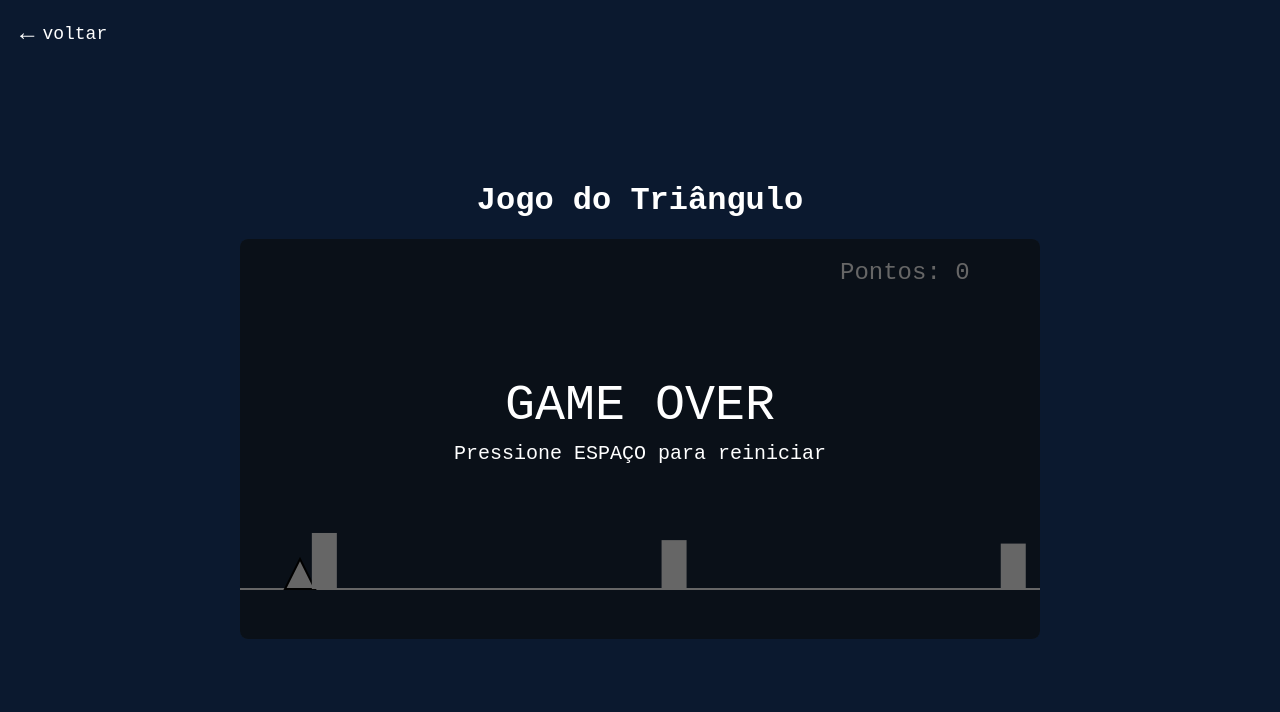
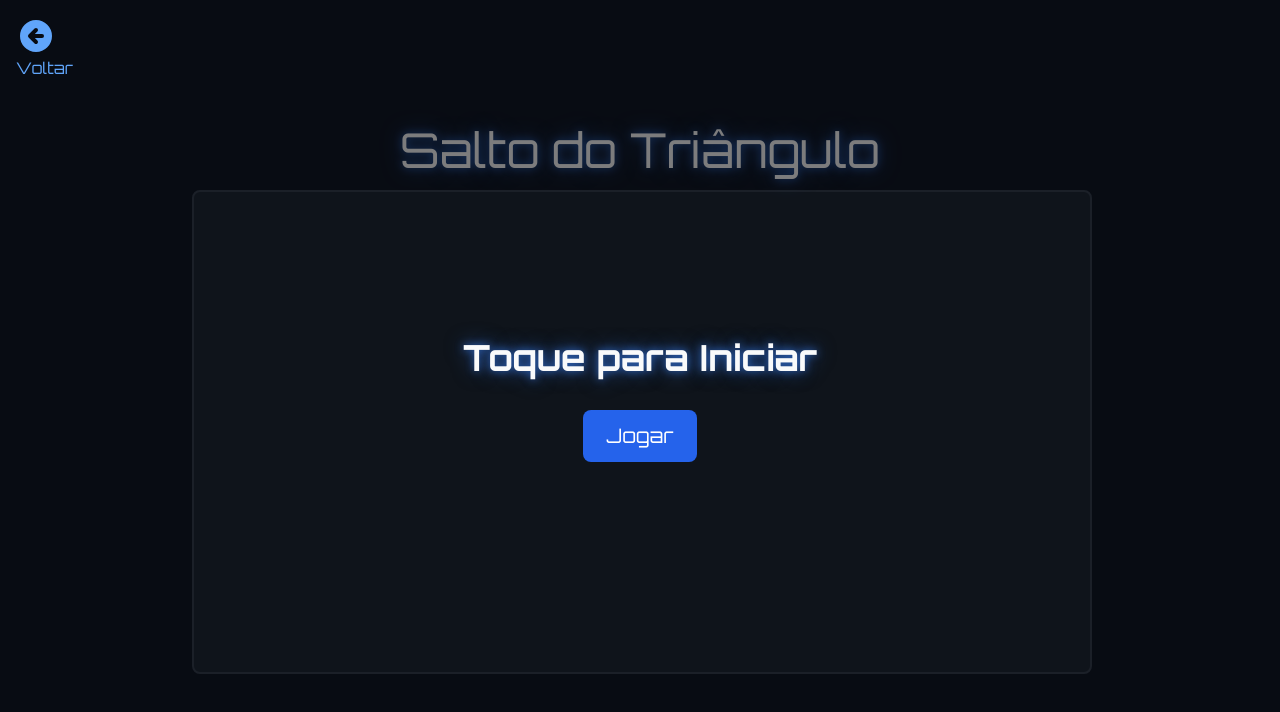
Before and after one commit to krocksss/krocksss.github.io, a plain HTML site: page game.html in a window 1280 px wide. Drawn offline with nearby package versions, Linux system fonts and the light colour scheme.

Commit message:
Update game.html

```diff
--- a/game.html
+++ b/game.html
@@ -1,265 +1,256 @@
 <!DOCTYPE html>
-<html lang="pt-br">
+<html lang="pt-BR">
 <head>
     <meta charset="UTF-8">
-    <meta name="viewport" content="width=device-width, initial-scale=1.0">
-    <title>Jogo do Triângulo</title>
+    <meta name="viewport" content="width=device-width, initial-scale=1.0, user-scalable=no">
+    <title>Game - Salto do Triângulo</title>
+    <script src="https://cdn.tailwindcss.com"></script>
+    <link href="https://fonts.googleapis.com/css2?family=Orbitron:wght@400;700&display=swap" rel="stylesheet">
     <style>
         body {
-            display: flex;
-            justify-content: center;
-            align-items: center;
-            height: 100vh;
-            margin: 0;
-            /* Tom de azul escuro extraído da imagem */
-            background-color: #0b192f;
-            font-family: 'Courier New', Courier, monospace;
-            color: white;
-            position: relative; /* Necessário para posicionar o botão 'voltar' */
-        }
-        #game-container {
-            display: flex;
-            flex-direction: column;
-            align-items: center;
+            font-family: 'Orbitron', sans-serif;
+            background-color: #111827;
+            color: #F9FAFB;
+            overflow: hidden; /* Evita barras de rolagem */
         }
         canvas {
-            /* Fundo azul dentro do canvas, como solicitado */
-            background-color: #1a293d;
-            border-radius: 8px;
+            background-color: #1F2937; /* bg-gray-800 */
+            display: block;
+            border-radius: 0.5rem;
+            border: 2px solid #374151; /* bg-gray-700 */
         }
-        h1 {
-            margin-bottom: 20px;
-        }
-        /* Estilo para o botão 'voltar' */
-        .back-button {
-            position: absolute;
-            top: 20px;
-            left: 20px;
-            color: white;
-            text-decoration: none;
-            font-size: 18px;
-            display: flex;
-            align-items: center;
-            gap: 8px; /* Espaço entre a seta e o texto */
-        }
-        .back-button span:first-child {
-            font-size: 24px; /* Aumenta o tamanho da seta */
-        }
-        .back-button:hover {
-            text-decoration: underline;
+        .text-glow {
+            text-shadow: 0 0 8px rgba(59, 130, 246, 0.7), 0 0 20px rgba(59, 130, 246, 0.5);
         }
     </style>
 </head>
-<body>
+<body class="flex flex-col items-center justify-center min-h-screen p-4 relative">
 
-<a href="index.html" class="back-button">
-    <span>&larr;</span> <!-- Seta para a esquerda -->
-    <span>voltar</span>
+    <a href="index.html" class="absolute top-4 left-4 text-blue-400 hover:text-blue-300 transition-colors z-10" aria-label="Voltar ao Portfólio">
+        <svg xmlns="http://www.w3.org/2000/svg" class="h-10 w-10" viewBox="0 0 20 20" fill="currentColor">
+            <path fill-rule="evenodd" d="M10 18a8 8 0 100-16 8 8 0 000 16zm.707-10.293a1 1 0 00-1.414-1.414l-3 3a1 1 0 000 1.414l3 3a1 1 0 001.414-1.414L9.414 11H13a1 1 0 100-2H9.414l1.293-1.293z" clip-rule="evenodd" />
+
+        <p>Voltar</P>
+        </svg>
     </a>
 
-<div id="game-container">
-    <h1>Jogo do Triângulo</h1>
-    <canvas id="gameCanvas" width="800" height="400"></canvas>
+    <div id="game-container" class="w-full max-w-4xl mx-auto text-center">
+        <h1 class="text-3xl md:text-5xl text-glow mb-4">Salto do Triângulo</h1>
+        <canvas id="gameCanvas"></canvas>
+
+        <!-- Tela de Início / Game Over -->
+        <div id="message-box" class="absolute inset-0 flex flex-col items-center justify-center bg-black bg-opacity-50">
+            <div id="message-content" class="text-center">
+                <h2 id="message-title" class="text-4xl font-bold text-glow">Toque para Iniciar</h2>
+                <p id="message-score" class="text-2xl mt-2"></p>
+                <button id="restart-button" class="mt-6 px-6 py-3 bg-blue-600 text-white rounded-lg hover:bg-blue-700 transition-colors text-xl">
+                    Jogar
+                </button>
+            </div>
+        </div>
     </div>
 
     <script>
         const canvas = document.getElementById('gameCanvas');
         const ctx = canvas.getContext('2d');
+        const gameContainer = document.getElementById('game-container');
 
-    // Constantes e Variáveis do Jogo
-    const LARGURA_TELA = canvas.width;
-    const ALTURA_TELA = canvas.height;
-    const ALTURA_CHAO = ALTURA_TELA - 50;
+        // Elementos da UI
+        const messageBox = document.getElementById('message-box');
+        const messageTitle = document.getElementById('message-title');
+        const messageScore = document.getElementById('message-score');
+        const restartButton = document.getElementById('restart-button');
 
-    let velocidadeJogo = 3; // Velocidade inicial reduzida para 60% (era 5)
-    let pontuacao = 0;
-    let gameOver = false;
-    let frame = 0;
+        let score = 0;
+        let gameSpeed = 3;
+        let isGameOver = true;
+        let animationFrameId;
 
-    // Jogador (Triângulo)
-    const jogador = {
-        x: 60,
-        y: ALTURA_CHAO,
-        largura: 30, // Largura da base do triângulo
-        altura: 30,  // Altura do triângulo
-        velocidadeY: 0,
-        gravidade: 0.8,
-        forcaPulo: -16,
-        estaPulando: false,
+        // Configurações do jogador (triângulo)
+        const player = {
+            x: 50,
+            y: 0, // Será definido dinamicamente
+            width: 30,
+            height: 30,
+            velocityY: 0,
+            gravity: 0.5,
+            jumpStrength: -12,
+            isJumping: false
+        };
 
-        desenhar() {
+        // Configurações dos obstáculos
+        let obstacles = [];
+        let obstacleTimer = 0;
+        let obstacleInterval = 120; // Intervalo para gerar novos obstáculos
+
+        function resizeCanvas() {
+            canvas.width = gameContainer.clientWidth;
+            canvas.height = window.innerHeight * 0.6;
+            player.y = canvas.height - player.height;
+        }
+
+        function drawPlayer() {
+            ctx.fillStyle = '#3B82F6'; // blue-500
             ctx.beginPath();
-            // Ponto superior do triângulo
-            ctx.moveTo(this.x, this.y - this.altura);
-            // Ponto inferior direito
-            ctx.lineTo(this.x + this.largura / 2, this.y);
-            // Ponto inferior esquerdo
-            ctx.lineTo(this.x - this.largura / 2, this.y);
+            ctx.moveTo(player.x, player.y);
+            ctx.lineTo(player.x + player.width, player.y);
+            ctx.lineTo(player.x + player.width / 2, player.y - player.height);
             ctx.closePath();
+            ctx.fill();
+        }
 
-            // Preenchimento e contorno
-            ctx.fillStyle = '#FFFFFF'; // Branco
-            ctx.fill();
-            ctx.strokeStyle = '#000000'; // Preto
-            ctx.lineWidth = 2;
-            ctx.stroke();
-        },
+        function updatePlayer() {
+            player.velocityY += player.gravity;
+            player.y += player.velocityY;
 
-        pular() {
-            // Só pode pular se não estiver no ar
-            if (!this.estaPulando) {
-                this.velocidadeY = this.forcaPulo;
-                this.estaPulando = true;
-            }
-        },
-
-        atualizar() {
-            this.velocidadeY += this.gravidade;
-            this.y += this.velocidadeY;
-
-            // Impede que o jogador caia para fora da tela
-            if (this.y > ALTURA_CHAO) {
-                this.y = ALTURA_CHAO;
-                this.velocidadeY = 0;
-                this.estaPulando = false;
+            // Previne que o jogador caia para fora do chão
+            if (player.y > canvas.height - player.height) {
+                player.y = canvas.height - player.height;
+                player.velocityY = 0;
+                player.isJumping = false;
             }
         }
-    };
 
-    // Obstáculos
-    const obstaculos = [];
+        function jump() {
+            if (!player.isJumping) {
+                player.velocityY = player.jumpStrength;
+                player.isJumping = true;
+            }
+        }
 
-    function criarObstaculo() {
-        const altura = Math.random() * 40 + 25; // Altura aleatória entre 25 e 65
-        const largura = 25;
-        obstaculos.push({
-            x: LARGURA_TELA,
-            y: ALTURA_CHAO - altura,
-            largura: largura,
-            altura: altura,
-            passou: false // Nova propriedade para controlar a pontuação
+        function drawObstacles() {
+            ctx.fillStyle = '#F87171'; // red-400
+            obstacles.forEach(obstacle => {
+                ctx.fillRect(obstacle.x, obstacle.y, obstacle.width, obstacle.height);
             });
         }
 
-    function atualizarObstaculos() {
-        // Gera novos obstáculos em intervalos que diminuem com a velocidade
-        if (frame % Math.floor(120 / (velocidadeJogo / 3)) === 0) {
-            criarObstaculo();
+        function updateObstacles() {
+            obstacleTimer++;
+            if (obstacleTimer > obstacleInterval) {
+                const height = Math.random() * (canvas.height / 4) + 20;
+                obstacles.push({
+                    x: canvas.width,
+                    y: canvas.height - height,
+                    width: 20,
+                    height: height,
+                    passed: false // Adiciona a flag para controle de pontuação
+                });
+                obstacleTimer = 0;
             }
 
-        for (let i = obstaculos.length - 1; i >= 0; i--) {
-            const obs = obstaculos[i];
-            obs.x -= velocidadeJogo;
+            obstacles.forEach(obstacle => {
+                obstacle.x -= gameSpeed;
 
-            // Lógica para pontuar quando o jogador passa o obstáculo
-            if (!obs.passou && obs.x + obs.largura < jogador.x) {
-                pontuacao++;
-                obs.passou = true;
-            }
-
-            // Desenha o obstáculo (retângulo branco)
-            ctx.fillStyle = '#FFFFFF';
-            ctx.fillRect(obs.x, obs.y, obs.largura, obs.altura);
-
-            // Detecção de colisão (usando a caixa delimitadora do triângulo)
-            const topoJogador = jogador.y - jogador.altura;
-            const baseJogador = jogador.y;
-            const esquerdaJogador = jogador.x - jogador.largura / 2;
-            const direitaJogador = jogador.x + jogador.largura / 2;
-
-            if (direitaJogador > obs.x &&
-                esquerdaJogador < obs.x + obs.largura &&
-                baseJogador > obs.y &&
-                topoJogador < obs.y + obs.altura) {
-                gameOver = true;
-            }
-
-            // Remove obstáculos que saíram da tela para otimizar o jogo
-            if (obs.x + obs.largura < 0) {
-                obstaculos.splice(i, 1);
-            }
-        }
-    }
-
-    function desenharCenario() {
-        // Limpa a tela a cada frame
-        ctx.clearRect(0, 0, LARGURA_TELA, ALTURA_TELA);
-
-        // Chão (linha branca)
-        ctx.strokeStyle = '#FFFFFF';
-        ctx.lineWidth = 2;
-        ctx.beginPath();
-        ctx.moveTo(0, ALTURA_CHAO);
-        ctx.lineTo(LARGURA_TELA, ALTURA_CHAO);
-        ctx.stroke();
-
-        // Pontuação
-        ctx.fillStyle = '#FFFFFF';
-        ctx.font = '24px "Courier New", Courier, monospace';
-        ctx.fillText(`Pontos: ${pontuacao}`, LARGURA_TELA - 200, 40);
-    }
-
-    function exibirGameOver() {
-        ctx.fillStyle = 'rgba(0, 0, 0, 0.6)';
-        ctx.fillRect(0, 0, LARGURA_TELA, ALTURA_TELA);
-
-        ctx.fillStyle = '#FFFFFF';
-        ctx.font = '50px "Courier New", Courier, monospace';
-        ctx.textAlign = 'center';
-        ctx.fillText('GAME OVER', LARGURA_TELA / 2, ALTURA_TELA / 2 - 20);
-
-        ctx.font = '20px "Courier New", Courier, monospace';
-        ctx.fillText('Pressione ESPAÇO para reiniciar', LARGURA_TELA / 2, ALTURA_TELA / 2 + 20);
-        ctx.textAlign = 'left'; // Reseta o alinhamento do texto
-    }
-
-    function reiniciar() {
-        jogador.y = ALTURA_CHAO;
-        jogador.velocidadeY = 0;
-        obstaculos.length = 0; // Limpa o array de obstáculos
-        pontuacao = 0;
-        velocidadeJogo = 3; // Reseta para a velocidade inicial reduzida
-        frame = 0;
-        gameOver = false;
-        loop(); // Reinicia o loop do jogo
-    }
-
-    // Adiciona o listener para o pulo com a tecla Espaço
-    document.addEventListener('keydown', (e) => {
-        if (e.code === 'Space') {
-            if (gameOver) {
-                reiniciar();
-            } else {
-                jogador.pular();
-            }
+                // CORREÇÃO: Verifica se o obstáculo foi ultrapassado para pontuar
+                if (!obstacle.passed && obstacle.x + obstacle.width < player.x) {
+                    score++;
+                    obstacle.passed = true;
                 }
             });
 
-    // Loop principal do Jogo
-    function loop() {
-        if (gameOver) {
-            exibirGameOver();
+            // Remove obstáculos que saíram da tela
+            obstacles = obstacles.filter(obstacle => obstacle.x + obstacle.width > 0);
+        }
+
+        function checkCollision() {
+            for (let obstacle of obstacles) {
+                const playerHitbox = {
+                    left: player.x + player.width * 0.2,
+                    right: player.x + player.width * 0.8,
+                    top: player.y - player.height,
+                    bottom: player.y
+                };
+
+                const obstacleHitbox = {
+                    left: obstacle.x,
+                    right: obstacle.x + obstacle.width,
+                    top: obstacle.y,
+                    bottom: canvas.height
+                };
+
+                if (playerHitbox.right > obstacleHitbox.left &&
+                    playerHitbox.left < obstacleHitbox.right &&
+                    playerHitbox.bottom > obstacleHitbox.top) {
+                    return true;
+                }
+            }
+            return false;
+        }
+
+        function drawScore() {
+            ctx.fillStyle = 'white';
+            ctx.font = '24px Orbitron';
+            ctx.textAlign = 'left';
+            ctx.fillText(`Score: ${score}`, 20, 40);
+        }
+
+        function gameLoop() {
+            if (isGameOver) return;
+
+            ctx.clearRect(0, 0, canvas.width, canvas.height);
+
+            // CORREÇÃO: A velocidade agora é baseada na pontuação
+            gameSpeed = 3 + (score * 0.2);
+
+            updatePlayer();
+            drawPlayer();
+
+            updateObstacles();
+            drawObstacles();
+
+            if (checkCollision()) {
+                gameOver();
                 return;
             }
 
-        desenharCenario();
-        jogador.desenhar();
-        jogador.atualizar();
-        atualizarObstaculos();
+            drawScore();
 
-        // Atualiza contadores
-        // Aumento de velocidade reduzido para 60% (era 0.002)
-        velocidadeJogo += 0.0012;
-        frame++;
-
-        // Chama o próximo frame da animação
-        requestAnimationFrame(loop);
+            animationFrameId = requestAnimationFrame(gameLoop);
         }
 
-    // Inicia o jogo
-    loop();
+        function startGame() {
+            isGameOver = false;
+            score = 0;
+            gameSpeed = 3;
+            obstacles = [];
+            obstacleInterval = 120;
+            player.y = canvas.height - player.height;
+            player.velocityY = 0;
+            messageBox.style.display = 'none';
+            gameLoop();
+        }
 
+        function gameOver() {
+            isGameOver = true;
+            cancelAnimationFrame(animationFrameId);
+            messageBox.style.display = 'flex';
+            messageTitle.textContent = 'Game Over';
+            messageScore.textContent = `Seu Score: ${score}`;
+            restartButton.textContent = 'Jogar Novamente';
+        }
+
+        // Event Listeners
+        window.addEventListener('resize', resizeCanvas);
+
+        // Para PC e Mobile
+        restartButton.addEventListener('click', startGame);
+        window.addEventListener('mousedown', () => {
+            if (!isGameOver) jump();
+        });
+        window.addEventListener('touchstart', (e) => {
+            e.preventDefault(); // Previne zoom e outros comportamentos do navegador
+            if (!isGameOver) jump();
+        });
+        window.addEventListener('keydown', (e) => {
+            if (e.code === 'Space' && !isGameOver) {
+                jump();
+            }
+        });
+
+
+        // Início
+        resizeCanvas();
     </script>
-
 </body>
 </html>
```
Lines whose indentation alone changed are shown as unchanged.
